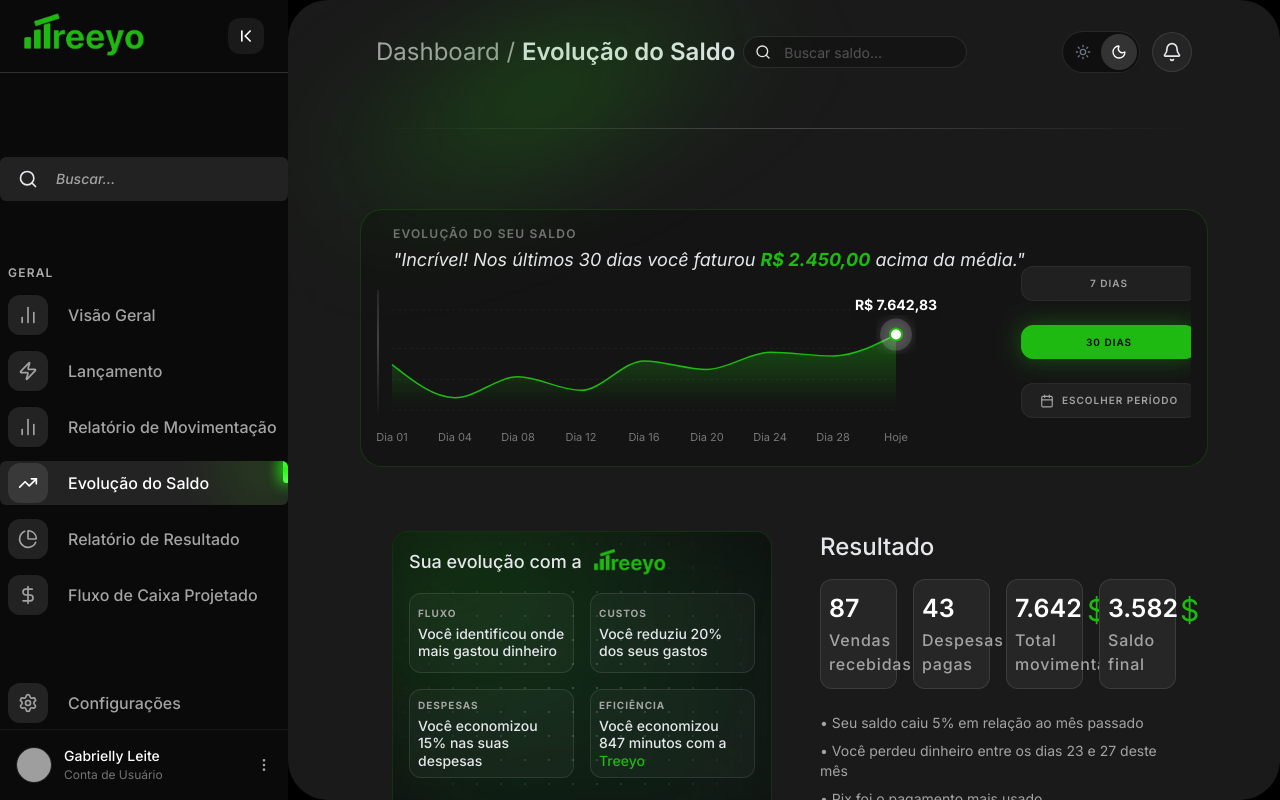
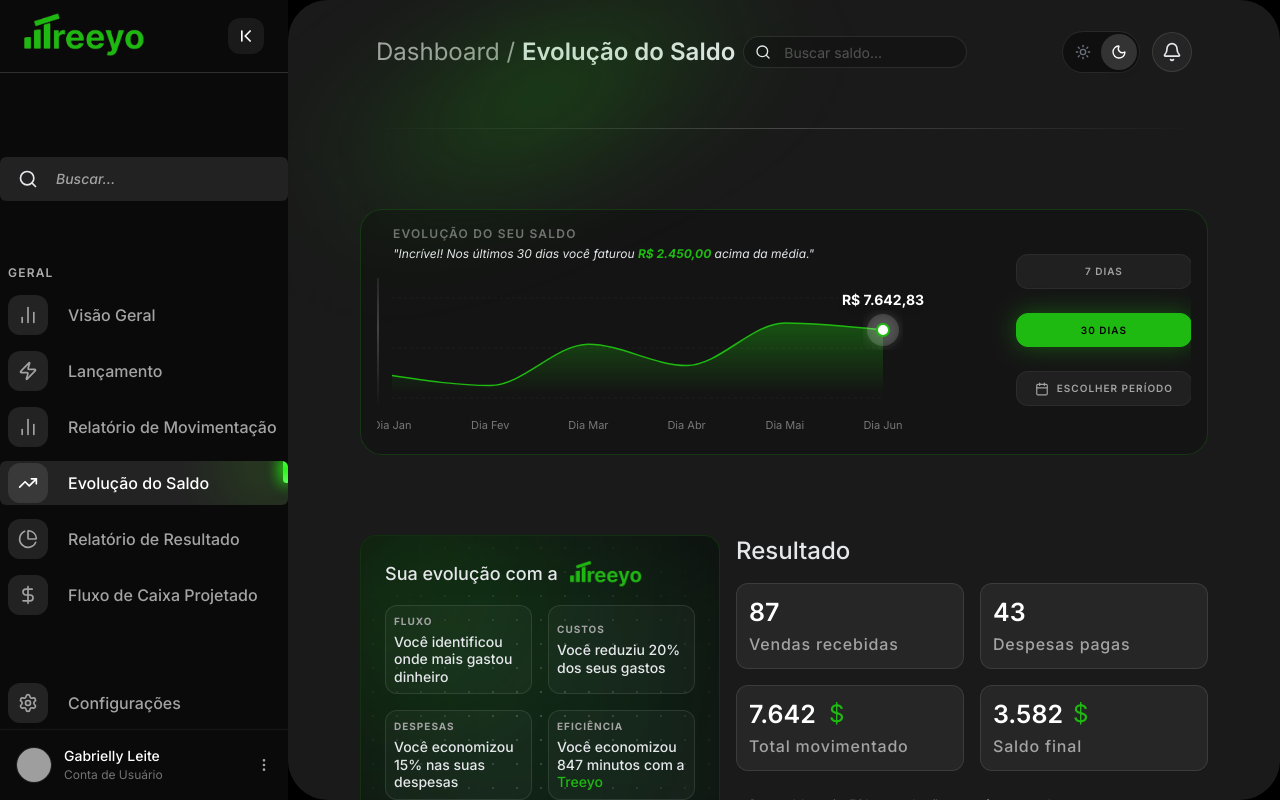
Before and after one commit to gabriellyleitedev/treeyo-dashboard-saas, a React (Vite) app: page /evolucao-saldo in a window 1280 px wide. Built offline with nearby package versions, Linux system fonts and the light colour scheme; grey boxes are pictures that could not be loaded.

Commit message:
nova alteração

```diff
--- a/src/components/SaldoMiniChart.jsx
+++ b/src/components/SaldoMiniChart.jsx
@@ -41,14 +41,14 @@ export default function SaldoMiniChart() {
     }
   };
 
-  const data = range === "7d" ? data7d : range === "30d" ? data30d : dataCustom;
+  const data = range === "7d" ? data7d : range === "" ? data30d : dataCustom;
 
   return (
     <div className="w-full md:p-4 p-0 flex flex-col text-gray-200 font-sans md:bg-black/20 md:border md:border-[#1fba11]/20 md:rounded-[22px] overflow-hidden">
 
       <div className="pb-4 md:pt-0 md:px-4 px-1 pt-5">
         <h3 className="text-neutral-500 md:text-xs text-xs font-semibold uppercase tracking-[0.1em] pb-1">Evolução do seu saldo</h3>
-        <p className="md:text-lg text-xs text-gray-200 leading-tight italic">{getSaudacao()}</p>
+        <p className="md:text-xs text-xs text-gray-200 leading-tight italic">{getSaudacao()}</p>
       </div>
 
       <div className="flex flex-col md:flex-row gap-8 items-stretch  w-full">
@@ -93,7 +93,7 @@ export default function SaldoMiniChart() {
         </div>
 
         {/* BOTÕES LATERAIS CORRIGIDOS */}
-        <div className="flex flex-row md:flex-col overflow-x-auto md:w-auto gap-6 h-auto lg:h-[160px] md:!-mt-6 w-full lg:w-auto lg:px-12  no-scrollbar pb-2">
+        <div className="flex flex-row md:flex-col overflow-x-auto md:w-auto gap-6 h-auto lg:h-[160px] md:!-mt-6 w-full lg:w-auto lg:px-14  no-scrollbar pb-2">
           {[
             { id: '7d', label: '7 Dias' },
             { id: '30d', label: '30 Dias' },
--- a/src/pages/EvolucaoSaldo.jsx
+++ b/src/pages/EvolucaoSaldo.jsx
@@ -105,8 +105,8 @@ const EvolucaoSaldo = () => {
 
     return (
 
-        <div className="w-full lg:h-screen min-h-screen overflow-x-hidden bg-transparent flex flex-col lg:pb-0 pb-24">
-            <div className="max-w-[1400px] flex flex-col mx-auto w-full px-3 sm:px-6 md:px-0 lg:px-8">
+        <div className="w-full flex-1 lg:h-screen min-h-screen overflow-x-hidden bg-transparent flex flex-col lg:pb-0 pb-24">
+            <div className="max-w-[1400px] flex flex-col w-full px-3 sm:px-6 md:px-0 lg:px-8 transition-all duration-500 ease-in-out">
                 {/* LUZ VERDE TOPO */}
                 <div className='pointer-events-none absolute top-0 left-1/2 -translate-x-1/2 w-1/2 h-22 bg-gradient-to-r from-transparent via-[#1fba11]/40 to-transparent blur-[60px] -rotate-12 '></div>
 
@@ -227,14 +227,14 @@ const EvolucaoSaldo = () => {
 
 
                     {/* BLOCO INFERIOR */}
-                    <div className="mt-8 flex w-full justify-start ">
-                        <div className="lg:p-8 p-0 flex flex-col lg:flex-row gap-12 w-full pt-12 lg:max-w-full transition-all duration-500">
+                    <div className="mt-8 flex w-full ">
+                        <div className="lg:p- p-0 flex flex-col lg:flex-row gap-12 xl:gap-4 w-full pt-12 lg:max-w-full transition-all duration-500">
 
 
                             {/* COLUNA ESQUERDA*/}
                             <motion.div
                                 variants={itemVariants}
-                                className=" relative w-full  lg:w-[320px] xl:w-[380px] min-h-[300px] border border-[#1fba11]/20 rounded-2xl p-4 bg-[#0f0f0f] overflow-hidden shrink-0"
+                                className=" relative w-full  lg:max-w-[360px]  min-h-[300px] border border-[#1fba11]/20 rounded-2xl p-4 lg:p-6 bg-[#0f0f0f] overflow-hidden shrink-0"
                             >
                                 <div className="absolute inset-0 bg-green-500/10 blur-3xl"></div>
                                 <div
@@ -270,7 +270,7 @@ const EvolucaoSaldo = () => {
                             >
                                 <div>
                                     <h3 className="text-gray-200 text-[20px] sm:text-xl lg:text-2xl font-medium pb-4">Resultado</h3>
-                                    <div className="grid grid-cols-2 sm:grid-cols-2 xl:grid-cols-4 gap-4 ">
+                                    <div className="grid grid-cols-2 lg:grid-cols-2 2xl:grid-cols-4 gap-4 ">
 
                                         <StatBox label="Vendas recebidas" value="87" variants={itemVariants} />
                                         <StatBox label="Despesas pagas" value="43" variants={itemVariants} />
@@ -310,11 +310,11 @@ const InsightCard = ({ label, text }) => (
 const StatBox = ({ label, value, span, variants }) => (
     <motion.div
         variants={variants}
-        className="relative bg-[#262626] border border-white/10 px-2 py-3  rounded-xl w-full  cursor-default transition-all duration-500 hover:border-[#1fba11]/30 hover:shadow-[0_0_20px_rgba(31,186,17,0.1)]"
+        className="relative bg-[#262626] border border-white/10 lg:px-3 px-2 py-3 rounded-xl w-full  cursor-default transition-all duration-500 hover:border-[#1fba11]/30 hover:shadow-[0_0_20px_rgba(31,186,17,0.1)]"
     >
 
     {span && (
-        <span className="absolute left-0 md:text-3xl text-2xl text-[#1fba11] px-20 ">
+        <span className="absolute  lg:text-2xl text-2xl text-[#1fba11] lg:px-18 px-20 ">
             {span}
         </span>
     )}
```
